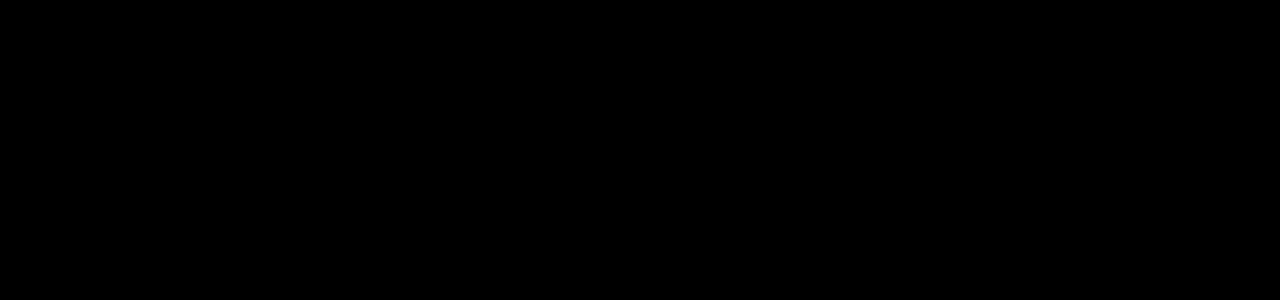
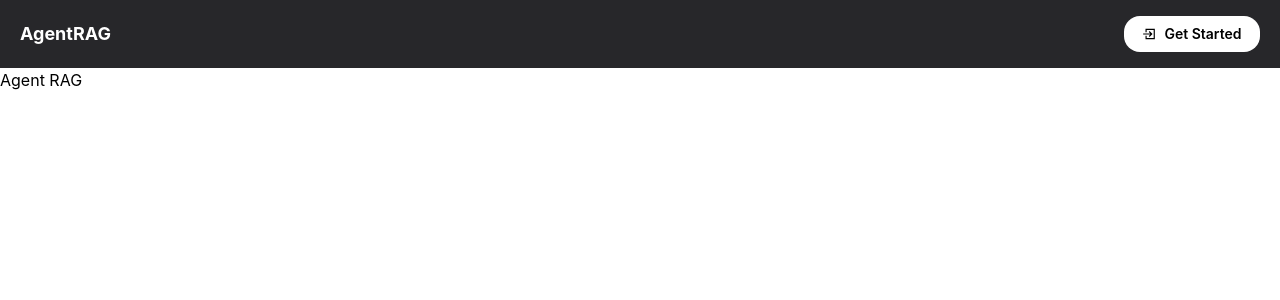
Before and after one commit to Shezan-Anwar/AgentRAG---The-Self-Hosted-Type-Safe-AI-RAG-Agent, a React (Vite) app in the folder Frontend/: page / in a window 1280 px wide. Shown: the top 300 px of the page. Built offline with nearby package versions, Linux system fonts and the light colour scheme.

Commit message:
initiated navbar

```diff
--- a/Frontend/package.json
+++ b/Frontend/package.json
@@ -13,6 +13,7 @@
     "@tailwindcss/vite": "^4.3.3",
     "react": "^19.2.6",
     "react-dom": "^19.2.6",
+    "react-icons": "^5.7.0",
     "tailwindcss": "^4.3.3"
   },
   "devDependencies": {
--- a/Frontend/src/App.tsx
+++ b/Frontend/src/App.tsx
@@ -1,8 +1,12 @@
 import React from 'react'
+import Navbar from './components/Navbar'
+
 
 const App = () => {
   return (
     <div>
+      <Navbar/>
+      <h1>Agent RAG</h1>
 
     </div>
   )
--- /dev/null
+++ b/Frontend/src/components/ChatInput.tsx
@@ -0,0 +1,41 @@
+import React from 'react'
+import { useState } from 'react';
+interface ChatInputProp {
+    onSend : (text: string)=>void;
+    disabled : boolean;
+}
+
+
+const ChatInput = ({onSend ,disabled}:ChatInputProp) => {
+    const [input, setInput] = useState<string>('');
+
+
+    const handleSubmit = (e: React.FormEvent) =>{
+        e.preventDefault();
+        if(input.trim() && !disabled){
+            onSend(input);
+            setInput('');
+        }
+
+}
+  return (
+    <div>
+      <form onSubmit={handleSubmit}>
+        <input
+        type="text"
+        value={input}
+        onChange={(e)=>setInput(e.target.value)}
+        disabled={disabled}
+        placeholder={disabled ? "Generating context answer.... please wait!":"Ask your queries...."}
+        className="flex-1 bg-zinc-800 border border-zinc-700 rounded-lg px-4 py-2.5 text-zinc-100 placeholder-zinc-500 focus:outline-none focus:ring-2 focus:ring-blue-500 disabled:opacity-50 transition-all"
+
+        />
+        <button type='submit'>
+            Send
+        </button>
+      </form>
+    </div>
+  )
+}
+
+export default ChatInput
--- /dev/null
+++ b/Frontend/src/components/Navbar.tsx
@@ -0,0 +1,15 @@
+import React from 'react'
+import { CgEnter } from "react-icons/cg";
+
+const Navbar = () => {
+  return (
+    <div className='bg-zinc-800 h-17 vmax flex justify-between items-center px-5 '>
+      <h1 className='text-white text-lg font-bold '>AgentRAG</h1>
+      <button className='bg-white rounded-2xl  h-9 w-34 flex flex-wrap justify-center font-semibold items-center gap-2 text-sm '><CgEnter/>Get Started</button>
+
+    </div>
+
+  )
+}
+
+export default Navbar
--- a/Frontend/src/index.css
+++ b/Frontend/src/index.css
@@ -1,5 +1 @@
 @import "tailwindcss";
-*{
-  color: white;
-  background-color: black;
-}
```
Also changed, not shown: 1 other file (tests, documents, lock files or other folders).
